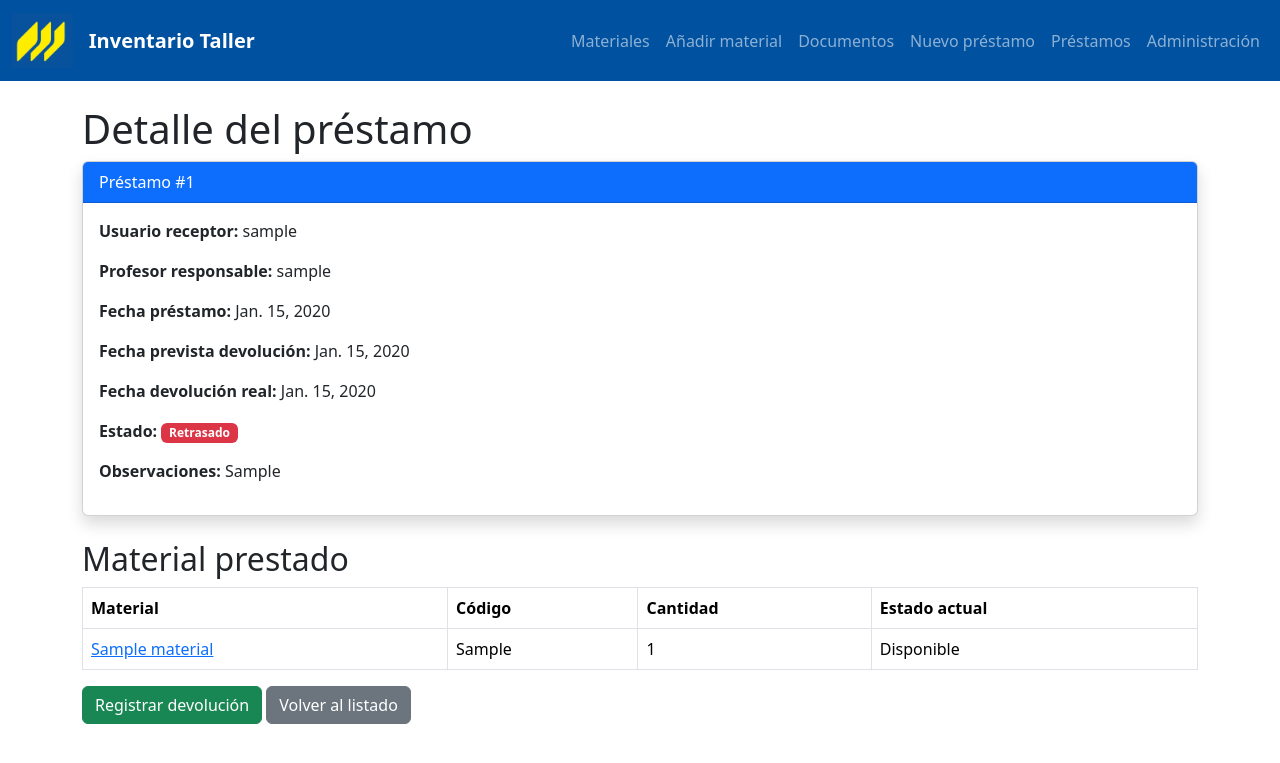
After one commit to josellagosta-collab/inventario_taller_sdd, a Django app: page /prestamos/1/ in a window 1280 px wide. The commit adds this page. Shown: the top 763 px of the page. Run offline with Django 5.2, Linux system fonts and the light colour scheme; tables that the repository leaves empty hold one stand-in row (values such as "Sample post").

Commit message:
feat: añadir detalle del prestamo

```diff
--- /dev/null
+++ b/prestamos/templates/prestamos/detalle_prestamo.html
@@ -0,0 +1,117 @@
+{% extends "base.html" %}
+
+{% block title %}
+Detalle préstamo
+{% endblock %}
+
+{% block content %}
+
+<h1>Detalle del préstamo</h1>
+
+<div class="card shadow mb-4">
+
+    <div class="card-header bg-primary text-white">
+        Préstamo #{{ prestamo.id }}
+    </div>
+
+    <div class="card-body">
+
+        <p>
+            <strong>Usuario receptor:</strong>
+            {{ prestamo.usuario_receptor.username }}
+        </p>
+
+        <p>
+            <strong>Profesor responsable:</strong>
+            {{ prestamo.profesor_responsable.username }}
+        </p>
+
+        <p>
+            <strong>Fecha préstamo:</strong>
+            {{ prestamo.fecha_prestamo }}
+        </p>
+
+        <p>
+            <strong>Fecha prevista devolución:</strong>
+            {{ prestamo.fecha_prevista_devolucion }}
+        </p>
+
+        <p>
+            <strong>Fecha devolución real:</strong>
+            {{ prestamo.fecha_devolucion_real|default:"-" }}
+        </p>
+
+        <p>
+            <strong>Estado:</strong>
+
+            {% if prestamo.esta_retrasado %}
+                <span class="badge bg-danger">
+                    Retrasado
+                </span>
+            {% else %}
+                <span class="badge bg-secondary">
+                    {{ prestamo.get_estado_display }}
+                </span>
+            {% endif %}
+        </p>
+
+        <p>
+            <strong>Observaciones:</strong>
+            {{ prestamo.observaciones|default:"Sin observaciones" }}
+        </p>
+
+    </div>
+
+</div>
+
+<h2>Material prestado</h2>
+
+<table class="table table-bordered">
+
+    <thead>
+        <tr>
+            <th>Material</th>
+            <th>Código</th>
+            <th>Cantidad</th>
+            <th>Estado actual</th>
+        </tr>
+    </thead>
+
+    <tbody>
+
+        {% for linea in prestamo.lineas.all %}
+
+            <tr>
+                <td>
+                    <a href="{% url 'inventario:detalle_material' linea.material.id %}">
+                        {{ linea.material.nombre }}
+                    </a>
+                </td>
+                <td>{{ linea.material.codigo_inventario }}</td>
+                <td>{{ linea.cantidad }}</td>
+                <td>{{ linea.material.get_estado_display }}</td>
+            </tr>
+
+        {% endfor %}
+
+    </tbody>
+
+</table>
+
+<div class="mt-3">
+
+    {% if prestamo.estado == "activo" %}
+        <a href="{% url 'prestamos:devolver_prestamo' prestamo.id %}"
+           class="btn btn-success">
+            Registrar devolución
+        </a>
+    {% endif %}
+
+    <a href="{% url 'prestamos:lista_prestamos' %}"
+       class="btn btn-secondary">
+        Volver al listado
+    </a>
+
+</div>
+
+{% endblock %}
--- a/prestamos/templates/prestamos/lista_prestamos.html
+++ b/prestamos/templates/prestamos/lista_prestamos.html
@@ -166,7 +166,11 @@ Préstamos
         {% for prestamo in prestamos %}
 
             <tr class="{% if prestamo.esta_retrasado %}table-danger{% endif %}">
-                <td>{{ prestamo.id }}</td>
+                <td>
+                    <a href="{% url 'prestamos:detalle_prestamo' prestamo.id %}">
+                        #{{ prestamo.id }}
+                    </a>
+                </td>
                 <td>{{ prestamo.usuario_receptor.username }}</td>
                 <td>{{ prestamo.profesor_responsable.username }}</td>
 
--- a/prestamos/urls.py
+++ b/prestamos/urls.py
@@ -7,4 +7,5 @@ urlpatterns = [
     path("prestamos/", views.lista_prestamos, name="lista_prestamos"),
     path("prestamos/nuevo/", views.crear_prestamo, name="crear_prestamo"),
     path("prestamos/<int:prestamo_id>/devolver/", views.devolver_prestamo, name="devolver_prestamo"),
+    path("prestamos/<int:prestamo_id>/", views.detalle_prestamo, name="detalle_prestamo"),
 ]
--- a/prestamos/views.py
+++ b/prestamos/views.py
@@ -126,3 +126,16 @@ def devolver_prestamo(request, prestamo_id):
         "total_devueltos": total_devueltos,
         "total_retrasados": total_retrasados,
     })
+
+def detalle_prestamo(request, prestamo_id):
+    prestamo = get_object_or_404(
+        Prestamo.objects.select_related(
+            "usuario_receptor",
+            "profesor_responsable"
+        ).prefetch_related("lineas__material"),
+        id=prestamo_id
+    )
+
+    return render(request, "prestamos/detalle_prestamo.html", {
+        "prestamo": prestamo,
+    })
```
